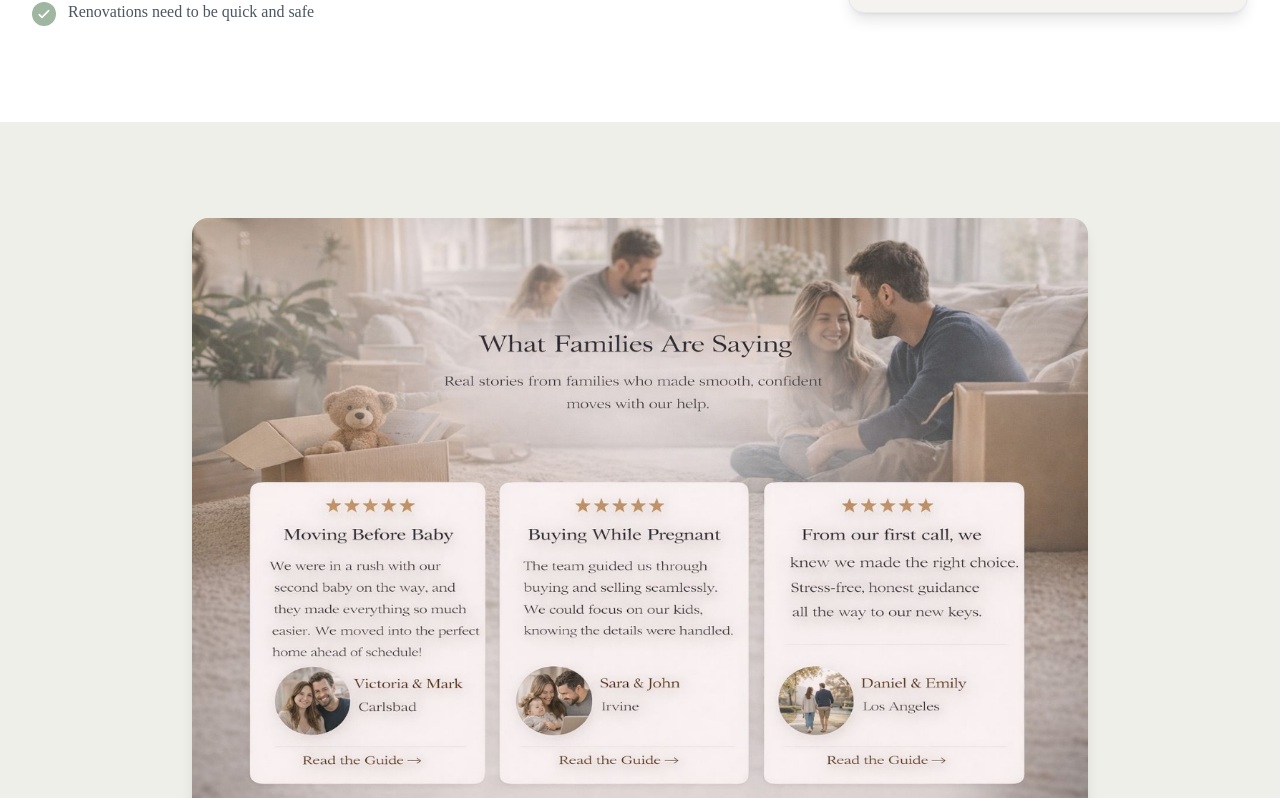
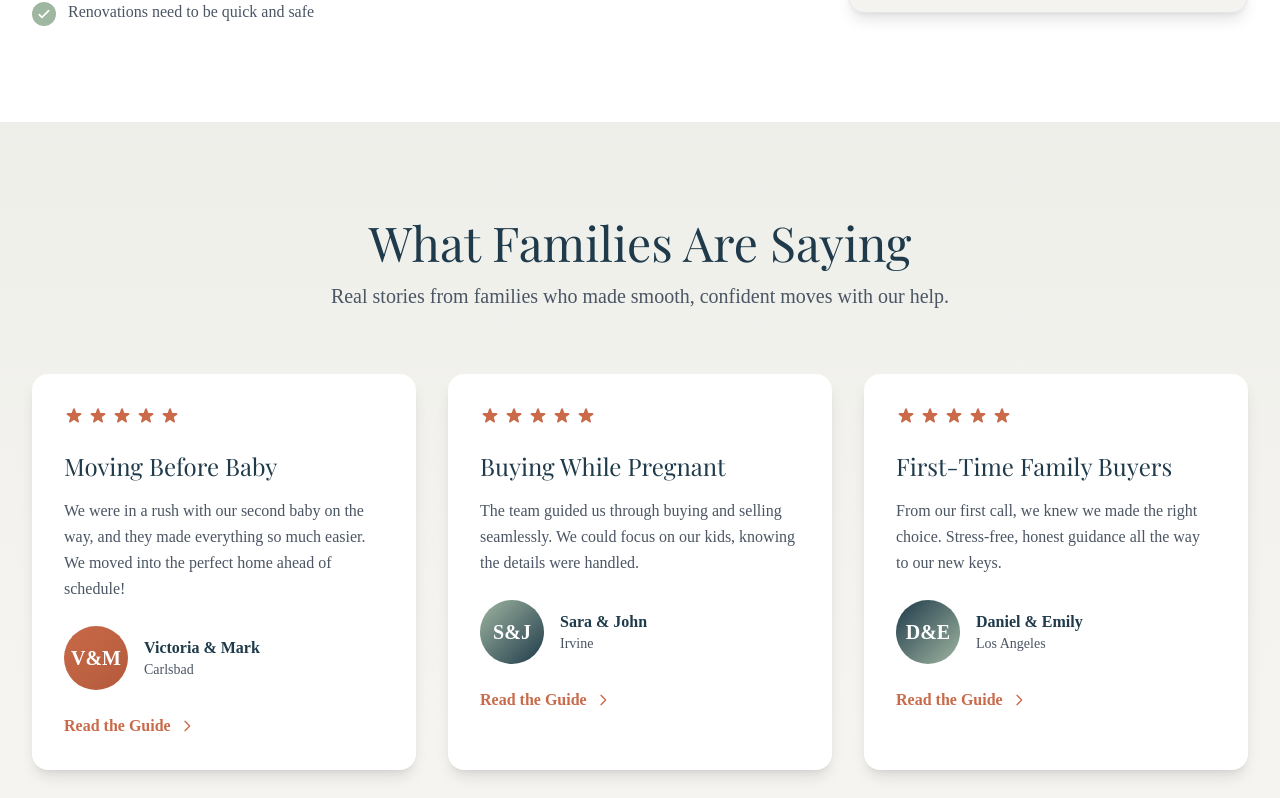
Before and after one commit to SyedIbrahimJawaid/NestedRealEstate, a Next.js app: page / in a window 1280 px wide. Shown: the part 1142-1940 px from the top of the page. Built offline with nearby package versions, Linux system fonts and the light colour scheme; a web font is replaced by a local one.

Commit message:
fixed the home page

```diff
--- a/app/page.tsx
+++ b/app/page.tsx
@@ -97,15 +97,170 @@ export default function HomePage() {
           </div>
         </section>
 
-        {/* Homepage image from doc */}
-        <section className="section-padding bg-sage/10">
-          <div className="container-max px-4 sm:px-6 lg:px-8">
-            <div className="rounded-2xl overflow-hidden shadow-lg max-w-4xl mx-auto">
-              <img
-                src="/images/homepage-cta.jpeg"
-                alt="Family-focused real estate services: creating homes for growing families in Southern California"
-                className="w-full h-auto object-cover"
-              />
+        {/* Testimonials Section */}
+        <section className="section-padding bg-gradient-to-b from-sage/10 to-offwhite">
+          <div className="container-max">
+            {/* Header */}
+            <div className="text-center mb-16">
+              <h2 className="text-4xl md:text-5xl font-serif text-primary mb-4">
+                What Families Are Saying
+              </h2>
+              <p className="text-lg md:text-xl text-body-secondary max-w-3xl mx-auto">
+                Real stories from families who made smooth, confident moves with our help.
+              </p>
+            </div>
+
+            {/* Testimonial Cards */}
+            <div className="grid md:grid-cols-2 lg:grid-cols-3 gap-8">
+              {/* Testimonial 1 - Victoria & Mark */}
+              <div className="bg-white rounded-2xl p-8 shadow-lg hover:shadow-xl transition-shadow duration-300">
+                {/* Stars */}
+                <div className="flex gap-1 mb-6">
+                  {[...Array(5)].map((_, i) => (
+                    <svg
+                      key={i}
+                      className="w-5 h-5 text-clay"
+                      fill="currentColor"
+                      viewBox="0 0 20 20"
+                      aria-hidden="true"
+                    >
+                      <path d="M9.049 2.927c.3-.921 1.603-.921 1.902 0l1.07 3.292a1 1 0 00.95.69h3.462c.969 0 1.371 1.24.588 1.81l-2.8 2.034a1 1 0 00-.364 1.118l1.07 3.292c.3.921-.755 1.688-1.54 1.118l-2.8-2.034a1 1 0 00-1.175 0l-2.8 2.034c-.784.57-1.838-.197-1.539-1.118l1.07-3.292a1 1 0 00-.364-1.118L2.98 8.72c-.783-.57-.38-1.81.588-1.81h3.461a1 1 0 00.951-.69l1.07-3.292z" />
+                    </svg>
+                  ))}
+                </div>
+
+                {/* Title */}
+                <h3 className="text-2xl font-serif text-primary mb-4">
+                  Moving Before Baby
+                </h3>
+
+                {/* Testimonial Text */}
+                <p className="text-body-secondary leading-relaxed mb-6">
+                  We were in a rush with our second baby on the way, and they made everything so much easier. We moved into the perfect home ahead of schedule!
+                </p>
+
+                {/* Profile */}
+                <div className="flex items-center gap-4 mb-6">
+                  <div className="w-16 h-16 rounded-full bg-gradient-to-br from-clay to-clay-dark flex items-center justify-center text-white text-xl font-semibold flex-shrink-0">
+                    V&M
+                  </div>
+                  <div>
+                    <p className="font-semibold text-primary">Victoria & Mark</p>
+                    <p className="text-sm text-body-secondary">Carlsbad</p>
+                  </div>
+                </div>
+
+                {/* CTA Link */}
+                <Link
+                  href="/resources/moving-before-baby"
+                  className="inline-flex items-center gap-2 text-clay font-semibold hover:gap-3 transition-all duration-200"
+                >
+                  Read the Guide
+                  <svg className="w-4 h-4" fill="none" viewBox="0 0 24 24" stroke="currentColor">
+                    <path strokeLinecap="round" strokeLinejoin="round" strokeWidth={2} d="M9 5l7 7-7 7" />
+                  </svg>
+                </Link>
+              </div>
+
+              {/* Testimonial 2 - Sara & John */}
+              <div className="bg-white rounded-2xl p-8 shadow-lg hover:shadow-xl transition-shadow duration-300">
+                {/* Stars */}
+                <div className="flex gap-1 mb-6">
+                  {[...Array(5)].map((_, i) => (
+                    <svg
+                      key={i}
+                      className="w-5 h-5 text-clay"
+                      fill="currentColor"
+                      viewBox="0 0 20 20"
+                      aria-hidden="true"
+                    >
+                      <path d="M9.049 2.927c.3-.921 1.603-.921 1.902 0l1.07 3.292a1 1 0 00.95.69h3.462c.969 0 1.371 1.24.588 1.81l-2.8 2.034a1 1 0 00-.364 1.118l1.07 3.292c.3.921-.755 1.688-1.54 1.118l-2.8-2.034a1 1 0 00-1.175 0l-2.8 2.034c-.784.57-1.838-.197-1.539-1.118l1.07-3.292a1 1 0 00-.364-1.118L2.98 8.72c-.783-.57-.38-1.81.588-1.81h3.461a1 1 0 00.951-.69l1.07-3.292z" />
+                    </svg>
+                  ))}
+                </div>
+
+                {/* Title */}
+                <h3 className="text-2xl font-serif text-primary mb-4">
+                  Buying While Pregnant
+                </h3>
+
+                {/* Testimonial Text */}
+                <p className="text-body-secondary leading-relaxed mb-6">
+                  The team guided us through buying and selling seamlessly. We could focus on our kids, knowing the details were handled.
+                </p>
+
+                {/* Profile */}
+                <div className="flex items-center gap-4 mb-6">
+                  <div className="w-16 h-16 rounded-full bg-gradient-to-br from-sage to-primary flex items-center justify-center text-white text-xl font-semibold flex-shrink-0">
+                    S&J
+                  </div>
+                  <div>
+                    <p className="font-semibold text-primary">Sara & John</p>
+                    <p className="text-sm text-body-secondary">Irvine</p>
+                  </div>
+                </div>
+
+                {/* CTA Link */}
+                <Link
+                  href="/resources/buying-while-pregnant"
+                  className="inline-flex items-center gap-2 text-clay font-semibold hover:gap-3 transition-all duration-200"
+                >
+                  Read the Guide
+                  <svg className="w-4 h-4" fill="none" viewBox="0 0 24 24" stroke="currentColor">
+                    <path strokeLinecap="round" strokeLinejoin="round" strokeWidth={2} d="M9 5l7 7-7 7" />
+                  </svg>
+                </Link>
+              </div>
+
+              {/* Testimonial 3 - Daniel & Emily */}
+              <div className="bg-white rounded-2xl p-8 shadow-lg hover:shadow-xl transition-shadow duration-300">
+                {/* Stars */}
+                <div className="flex gap-1 mb-6">
+                  {[...Array(5)].map((_, i) => (
+                    <svg
+                      key={i}
+                      className="w-5 h-5 text-clay"
+                      fill="currentColor"
+                      viewBox="0 0 20 20"
+                      aria-hidden="true"
+                    >
+                      <path d="M9.049 2.927c.3-.921 1.603-.921 1.902 0l1.07 3.292a1 1 0 00.95.69h3.462c.969 0 1.371 1.24.588 1.81l-2.8 2.034a1 1 0 00-.364 1.118l1.07 3.292c.3.921-.755 1.688-1.54 1.118l-2.8-2.034a1 1 0 00-1.175 0l-2.8 2.034c-.784.57-1.838-.197-1.539-1.118l1.07-3.292a1 1 0 00-.364-1.118L2.98 8.72c-.783-.57-.38-1.81.588-1.81h3.461a1 1 0 00.951-.69l1.07-3.292z" />
+                    </svg>
+                  ))}
+                </div>
+
+                {/* Title */}
+                <h3 className="text-2xl font-serif text-primary mb-4">
+                  First-Time Family Buyers
+                </h3>
+
+                {/* Testimonial Text */}
+                <p className="text-body-secondary leading-relaxed mb-6">
+                  From our first call, we knew we made the right choice. Stress-free, honest guidance all the way to our new keys.
+                </p>
+
+                {/* Profile */}
+                <div className="flex items-center gap-4 mb-6">
+                  <div className="w-16 h-16 rounded-full bg-gradient-to-br from-primary to-sage flex items-center justify-center text-white text-xl font-semibold flex-shrink-0">
+                    D&E
+                  </div>
+                  <div>
+                    <p className="font-semibold text-primary">Daniel & Emily</p>
+                    <p className="text-sm text-body-secondary">Los Angeles</p>
+                  </div>
+                </div>
+
+                {/* CTA Link */}
+                <Link
+                  href="/resources/first-time-buyer-family"
+                  className="inline-flex items-center gap-2 text-clay font-semibold hover:gap-3 transition-all duration-200"
+                >
+                  Read the Guide
+                  <svg className="w-4 h-4" fill="none" viewBox="0 0 24 24" stroke="currentColor">
+                    <path strokeLinecap="round" strokeLinejoin="round" strokeWidth={2} d="M9 5l7 7-7 7" />
+                  </svg>
+                </Link>
+              </div>
             </div>
           </div>
         </section>
--- /dev/null
+++ b/app/sitemap.ts
@@ -0,0 +1,30 @@
+import type { MetadataRoute } from "next";
+
+export default function sitemap(): MetadataRoute.Sitemap {
+  const baseUrl = "https://babyhomeplan.com";
+
+  const staticPages = [
+    "/",
+    "/how-we-help",
+    "/buy",
+    "/sell-upgrade",
+    "/express",
+    "/areas",
+    "/areas/san-diego-county",
+    "/areas/orange-county",
+    "/areas/los-angeles-county",
+    "/resources",
+    "/faq",
+    "/get-started",
+    "/privacy",
+    "/terms",
+    "/disclosures",
+  ];
+
+  return staticPages.map((path) => ({
+    url: `${baseUrl}${path}`,
+    lastModified: new Date(),
+    changeFrequency: path === "/" ? "weekly" : "monthly",
+    priority: path === "/" ? 1 : path.startsWith("/areas/") ? 0.8 : 0.7,
+  }));
+}
```
Also changed, not shown: app/robots.ts (line endings or trailing spaces), 1 other file (tests, documents, lock files or other folders).
